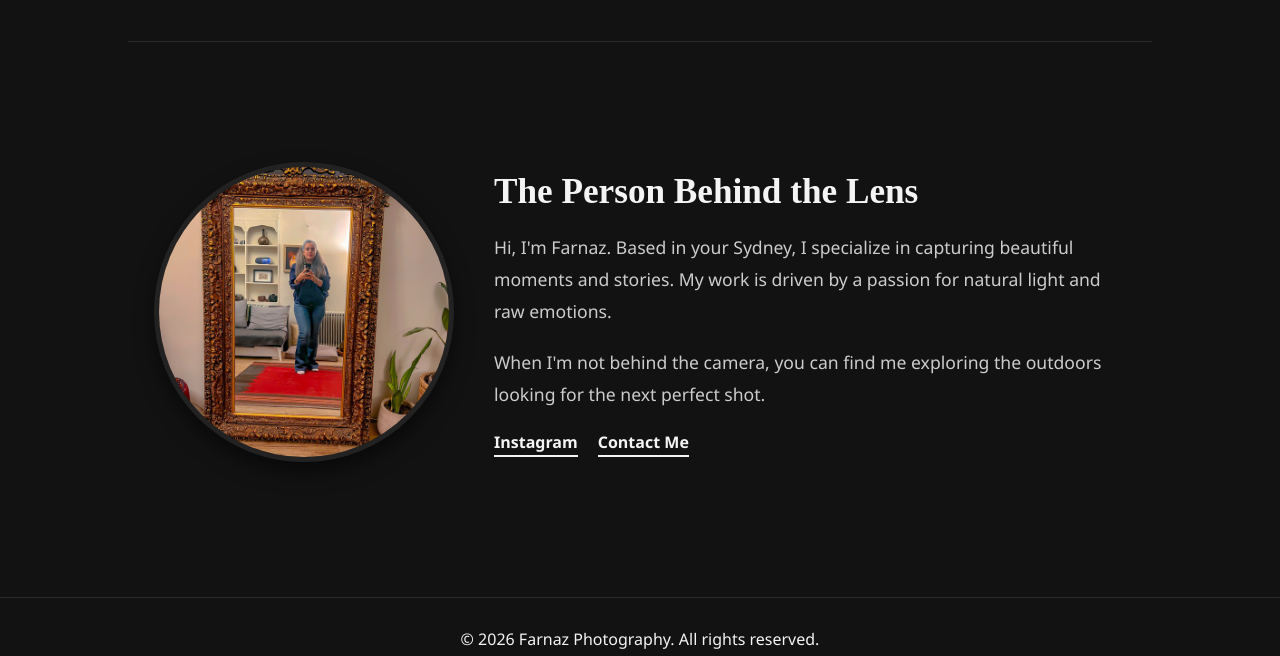
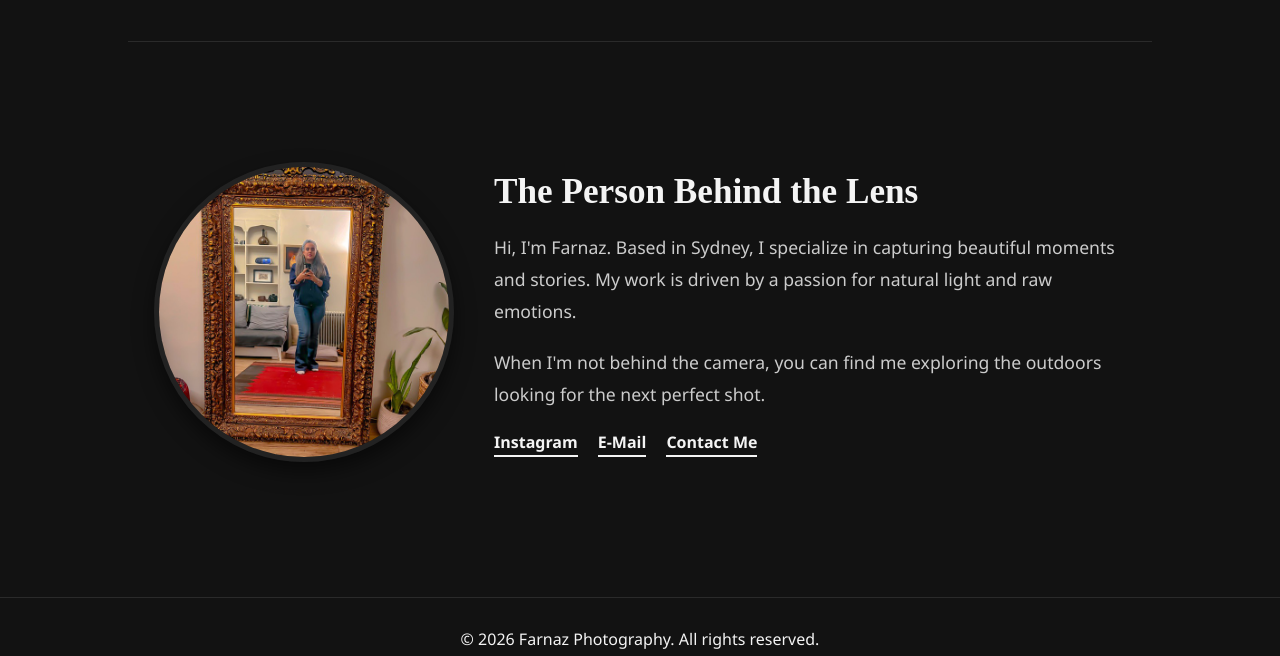
Before and after one commit to HO33ein177/portfolio, a Flask app: page / in a window 1280 px wide. Shown: the part 1056-1712 px from the top of the page. Run offline with Flask 3, Linux system fonts and the light colour scheme; data that the repository does not hold is empty; parts of the project's set-up code (start-up, migrations or seed data) failed here and were passed over.

Commit message:
info fixed

```diff
--- a/app.py
+++ b/app.py
@@ -17,7 +17,6 @@ app.config['SECRET_KEY'] = os.getenv('SECRET_KEY')
 # 2. Join the base directory with your database filename
 app.config['SQLALCHEMY_DATABASE_URI'] = 'sqlite:///' + os.path.join(basedir, 'portfolio.db')
 
-db = SQLAlchemy(app)
 
 # Get the credentials from the .env file
 ADMIN_USERNAME = os.getenv('ADMIN_USERNAME')
--- a/templates/index.html
+++ b/templates/index.html
@@ -1094,15 +1094,16 @@
                     <div class="about-content" style="flex: 1; min-width: 300px;">
                         <h2>The Person Behind the Lens</h2>
                         <p>
-                            Hi, I'm Farnaz. Based in your Sydney, I specialize in capturing beautiful moments and stories.
+                            Hi, I'm Farnaz. Based in Sydney, I specialize in capturing beautiful moments and stories.
                             My work is driven by a passion for natural light and raw emotions.
                         </p>
                         <p>
                             When I'm not behind the camera, you can find me exploring the outdoors looking for the next perfect shot.
                         </p>
                         <div class="about-socials">
-                            <a href="https://www.instagram.com/farnazkalani?igsh=MXh1MmRhNHc5M3M0Yg==" target="_blank" class="social-link">Instagram</a>
-                            <a href="#" class="social-link">Contact Me</a>
+                            <a href="https://www.instagram.com/far.nazkalani?igsh=amIzbjhmajM2Y3ll" target="_blank" class="social-link">Instagram</a>
+                            <a href="Farnazkalanii@gmail.com" class="social-link">E-Mail</a>
+                            <a href="tel:0491 947 890" class="social-link">Contact Me</a>
                         </div>
                     </div>
                 </div>
```
